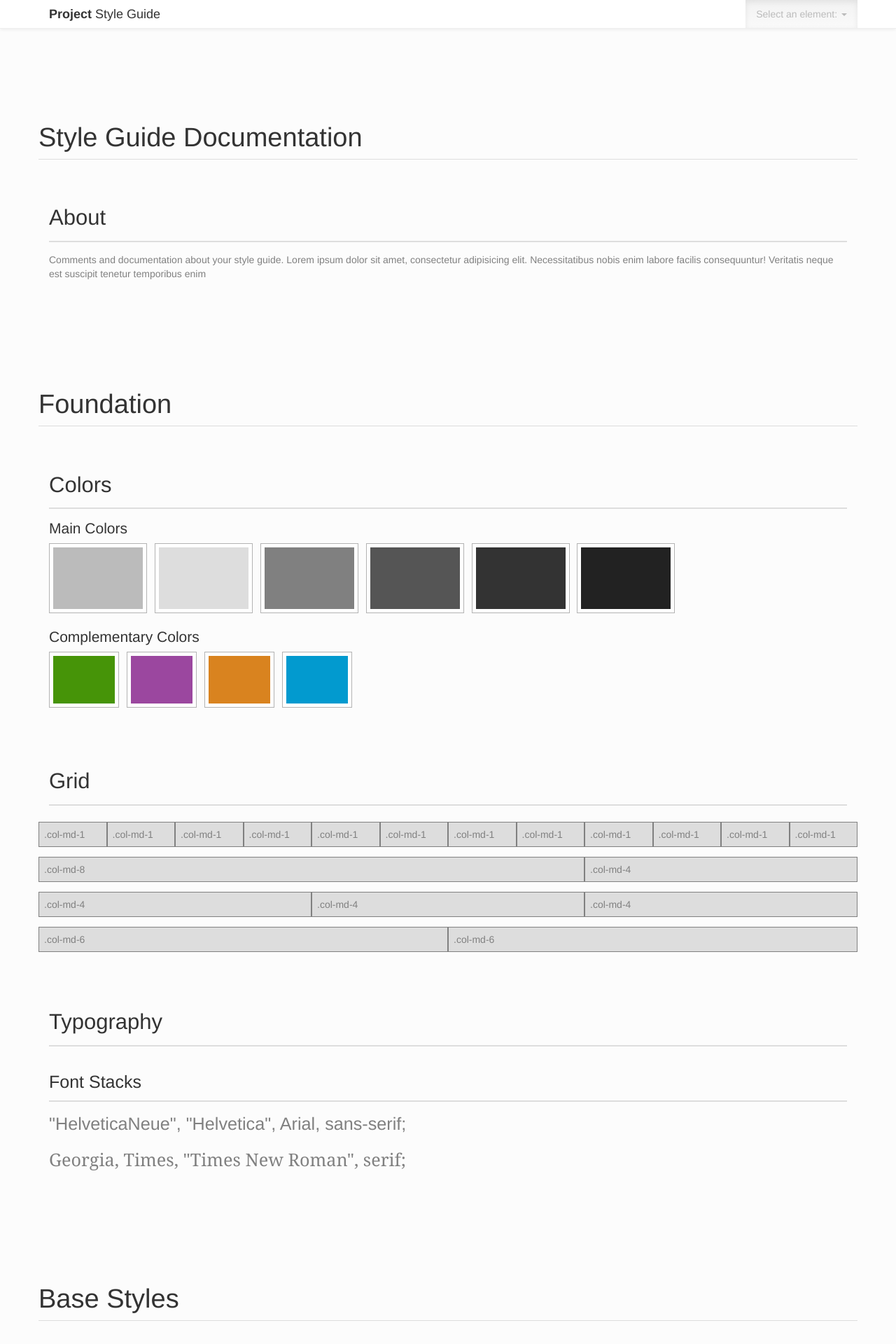
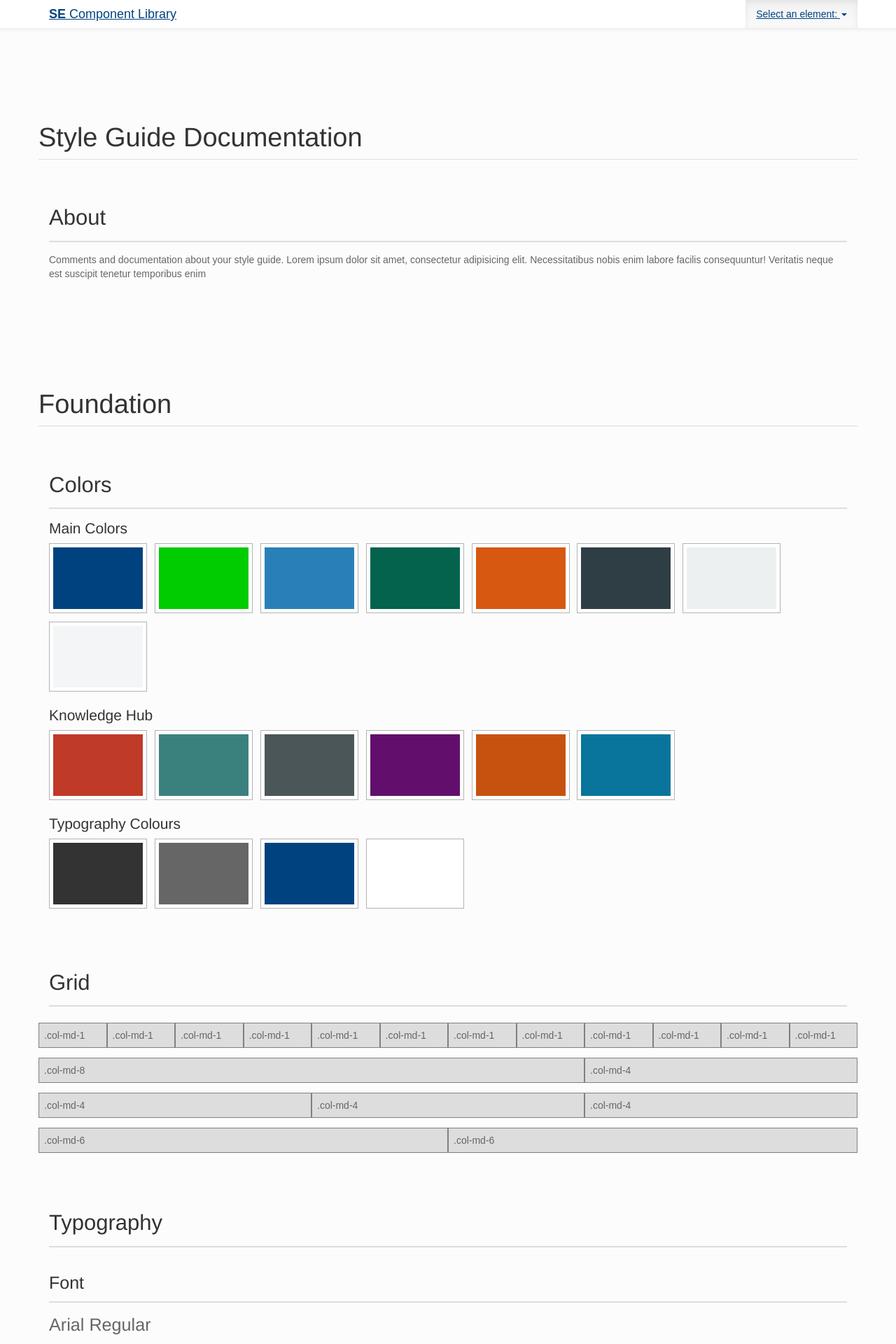
Before and after one commit to scotent/componentlibrary, a PHP site: page / in a window 1280 px wide. Shown: the top 1920 px of the page at 70% size. Run offline with PHP 8.4, Linux system fonts and the light colour scheme; grey boxes labelled with a size stand in for pictures from a placeholder-image service; some libraries are stand-ins or nearby versions.

Commit message:
Colors, Grids, Fonts added

```diff
--- a/css/styleguide.css
+++ b/css/styleguide.css
@@ -10,6 +10,8 @@
  Layout
 ---------------------------------------------------------------------------- */
 body {
+  font-family: Arial !important;
+  color: #666666 !important; ;
   margin: 0;
   padding-top: 50px;
 }
@@ -194,35 +196,60 @@ ul.scroll-menu {
 /* -------------------------------------------------------------------------
  Colors
 ---------------------------------------------------------------------------- */
-.sg-brand-primary .sg-color-swatch {
-  background: #bbbbbb;
+.sg-blue-primary .sg-color-swatch {
+  background: #00427F;
 }
-.sg-gray-lighter .sg-color-swatch {
-  background: #dddddd;
+.sg-green-bright .sg-color-swatch {
+  background: #00CC00;
 }
-.sg-gray-light .sg-color-swatch {
-  background: #808080;
+.sg-blue-light .sg-color-swatch {
+  background: #2980B9;
 }
-.sg-gray .sg-color-swatch {
-  background: #555555;
+.sg-green-dark .sg-color-swatch {
+  background: #03634D;
 }
-.sg-gray-dark .sg-color-swatch {
+.sg-orange .sg-color-swatch {
+  background: #D65811;
+}
+.sg-black .sg-color-swatch {
+  background: #2F3E44;
+}
+.sg-mid-grey .sg-color-swatch {
+  background: #ECF0F1;
+}
+.sg-light-grey .sg-color-swatch {
+  background: #F4F5F6;
+}
+
+.sg-knowledge-red .sg-color-swatch {
+  background: #BF3A27;
+}
+.sg-knowledge-turq .sg-color-swatch {
+  background: #3A817E;
+}
+.sg-knowledge-grey .sg-color-swatch {
+  background: #4A5658;
+}
+.sg-knowledge-purp .sg-color-swatch {
+  background: #610E6C;
+}
+.sg-knowledge-orange .sg-color-swatch {
+  background: #C75210;
+}
+.sg-knowledge-blue .sg-color-swatch {
+  background: #09759D;
+}
+.sg-type-headings .sg-color-swatch {
   background: #333333;
 }
-.sg-gray-darker .sg-color-swatch {
-  background: #222222;
+.sg-type-body .sg-color-swatch {
+  background: #666666;
 }
-.sg-brand-success .sg-color-swatch {
-  background: #469408;
+.sg-type-heading-links .sg-color-swatch {
+  background: #00427F;
 }
-.sg-brand-info .sg-color-swatch {
-  background: #029acf;
-}
-.sg-brand-warning .sg-color-swatch {
-  background: #9b479f;
-}
-.sg-brand-danger .sg-color-swatch {
-  background: #d9831f;
+.sg-type-panel-headings .sg-color-swatch {
+  background: #FFFFFF;
 }
 /* Fonts
 ---------------------------------------------------------------------------- */
@@ -378,6 +405,14 @@ ol.linenums li {
   padding-left: .8em;
 }
 /* -------------------------------------------------------------------------
+ Links
+---------------------------------------------------------------------------- */
+
+a {
+  color: #00427F !important;
+  text-decoration: underline !important;
+}
+/* -------------------------------------------------------------------------
  Legacy IE
 ---------------------------------------------------------------------------- */
 /**
--- a/index.html
+++ b/index.html
@@ -16,7 +16,7 @@
 <!-- Fixed navbar -->
 <div class="navbar navbar-default navbar-fixed-top" role="navigation">
     <div class="container">
-        <div class="navbar-header"> <a class="navbar-brand" href="#"><strong>Project</strong> Style Guide</a> </div>
+        <div class="navbar-header"> <a class="navbar-brand" href="#"><strong>SE</strong> Component Library</a> </div>
         <ul class="nav navbar-nav navbar-right">
             <li class="dropdown active"> <a href="#" class="dropdown-toggle" data-toggle="dropdown">Select an element: <b class="caret"></b></a>
                 <ul class="dropdown-menu  scroll-menu sg-sect">
@@ -42,18 +42,28 @@
         <h1 class="page-header">Foundation</h1>
         <div class="col-lg-12 sg-section" id="sg-colors"><div class="sg-display"><h2 class="sg-h2">colors</h2>
             <h4>Main Colors</h4>
-            <div class="sg-color sg-brand-primary sg-lg"><span class="sg-color-swatch"><span class="sg-animated">#57DAE6</span></span></div>
-            <div class="sg-color sg-gray-lighter sg-lg"><span class="sg-color-swatch"><span class="sg-animated">#57DAE6</span></span></div>
-            <div class="sg-color sg-gray-light sg-lg"><span class="sg-color-swatch"><span class="sg-animated">#57DAE6</span></span></div>
-            <div class="sg-color sg-gray sg-lg"><span class="sg-color-swatch"><span class="sg-animated">#57DAE6</span></span></div>
-            <div class="sg-color sg-gray-dark sg-lg"><span class="sg-color-swatch"><span class="sg-animated">#4dd3c9</span></span></div>
-            <div class="sg-color sg-gray-darker sg-lg"><span class="sg-color-swatch"><span class="sg-animated">#339db0</span></span></div>
-
-            <h4>Complementary Colors</h4>
-            <div class="sg-color sg-brand-success"><span class="sg-color-swatch"><span class="sg-animated">#384355</span></span></div>
-            <div class="sg-color sg-brand-warning"><span class="sg-color-swatch"><span class="sg-animated">#384355</span></span></div>
-            <div class="sg-color sg-brand-danger"><span class="sg-color-swatch"><span class="sg-animated">#384355</span></span></div>
-            <div class="sg-color sg-brand-info"><span class="sg-color-swatch"><span class="sg-animated">#384355</span></span></div>
+            <div class="sg-color sg-blue-primary sg-lg"><span class="sg-color-swatch"><span class="sg-animated">#00427F</span></span></div>
+            <div class="sg-color sg-green-bright sg-lg"><span class="sg-color-swatch"><span class="sg-animated">#00CC00</span></span></div>
+            <div class="sg-color sg-blue-light sg-lg"><span class="sg-color-swatch"><span class="sg-animated">#2980B9</span></span></div>
+            <div class="sg-color sg-green-dark sg-lg"><span class="sg-color-swatch"><span class="sg-animated">#03634D</span></span></div>
+            <div class="sg-color sg-orange sg-lg"><span class="sg-color-swatch"><span class="sg-animated">#D65811</span></span></div>
+            <div class="sg-color sg-black sg-lg"><span class="sg-color-swatch"><span class="sg-animated">#2F3E44</span></span></div>
+            <div class="sg-color sg-mid-grey sg-lg"><span class="sg-color-swatch"><span class="sg-animated">#ECF0F1</span></span></div>
+            <div class="sg-color sg-light-grey sg-lg"><span class="sg-color-swatch"><span class="sg-animated">#F4F5F6</span></span></div>
+
+            <h4>Knowledge Hub</h4>
+            <div class="sg-color sg-knowledge-red sg-lg"><span class="sg-color-swatch"><span class="sg-animated">#BF3A27</span></span></div>
+            <div class="sg-color sg-knowledge-turq sg-lg"><span class="sg-color-swatch"><span class="sg-animated">#3A817E</span></span></div>
+            <div class="sg-color sg-knowledge-grey sg-lg"><span class="sg-color-swatch"><span class="sg-animated">#4A5658</span></span></div>
+            <div class="sg-color sg-knowledge-purp sg-lg"><span class="sg-color-swatch"><span class="sg-animated">#610E6C</span></span></div>
+            <div class="sg-color sg-knowledge-orange sg-lg"><span class="sg-color-swatch"><span class="sg-animated">#C75210</span></span></div>
+            <div class="sg-color sg-knowledge-blue sg-lg"><span class="sg-color-swatch"><span class="sg-animated">#09759D</span></span></div>
+
+            <h4>Typography Colours</h4>
+            <div class="sg-color sg-type-headings sg-lg"><span class="sg-color-swatch"><span class="sg-animated">#333333 Headings</span></span></div>
+            <div class="sg-color sg-type-body sg-lg"><span class="sg-color-swatch"><span class="sg-animated">#666666 Body</span></span></div>
+            <div class="sg-color sg-type-heading-links sg-lg"><span class="sg-color-swatch"><span class="sg-animated">#00427F Heading Links</span></span></div>
+            <div class="sg-color sg-type-panel-headings sg-lg"><span class="sg-color-swatch"><span class="sg-animated">#FFFFFF Panel Headings</span></span></div>
         </div><!--/.sg-display--></div><!--/.sg-section--><div class="col-lg-12 sg-section" id="sg-grid"><div class="sg-display"><h2 class="sg-h2">grid</h2><div class="row show-grid">
         <div class="col-md-1">.col-md-1</div>
         <div class="col-md-1">.col-md-1</div>
@@ -82,9 +92,11 @@
             <div class="col-md-6">.col-md-6</div>
         </div>
     </div><!--/.sg-display--></div><!--/.sg-section--><div class="col-lg-12 sg-section" id="sg-typography"><div class="sg-display"><h2 class="sg-h2">typography</h2>
-        <h3 class="sg-h2">Font Stacks</h3>
-        <p class="sg-font sg-font-primary">"HelveticaNeue", "Helvetica", Arial, sans-serif;</p>
-        <p class="sg-font sg-font-secondary">Georgia, Times, "Times New Roman", serif;</p>
+        <h3 class="sg-h2">Font</h3>
+        <p class="sg-font sg-font-primary">Arial Regular</p>
+        <p class="sg-font sg-font-primary"><i>Arial Italic</i></p>
+        <p class="sg-font sg-font-primary"><strong>Arial Bold</strong></p>
+
 
     </div><!--/.sg-display--></div><!--/.sg-section--></div>
     <!--/.row-->
```
